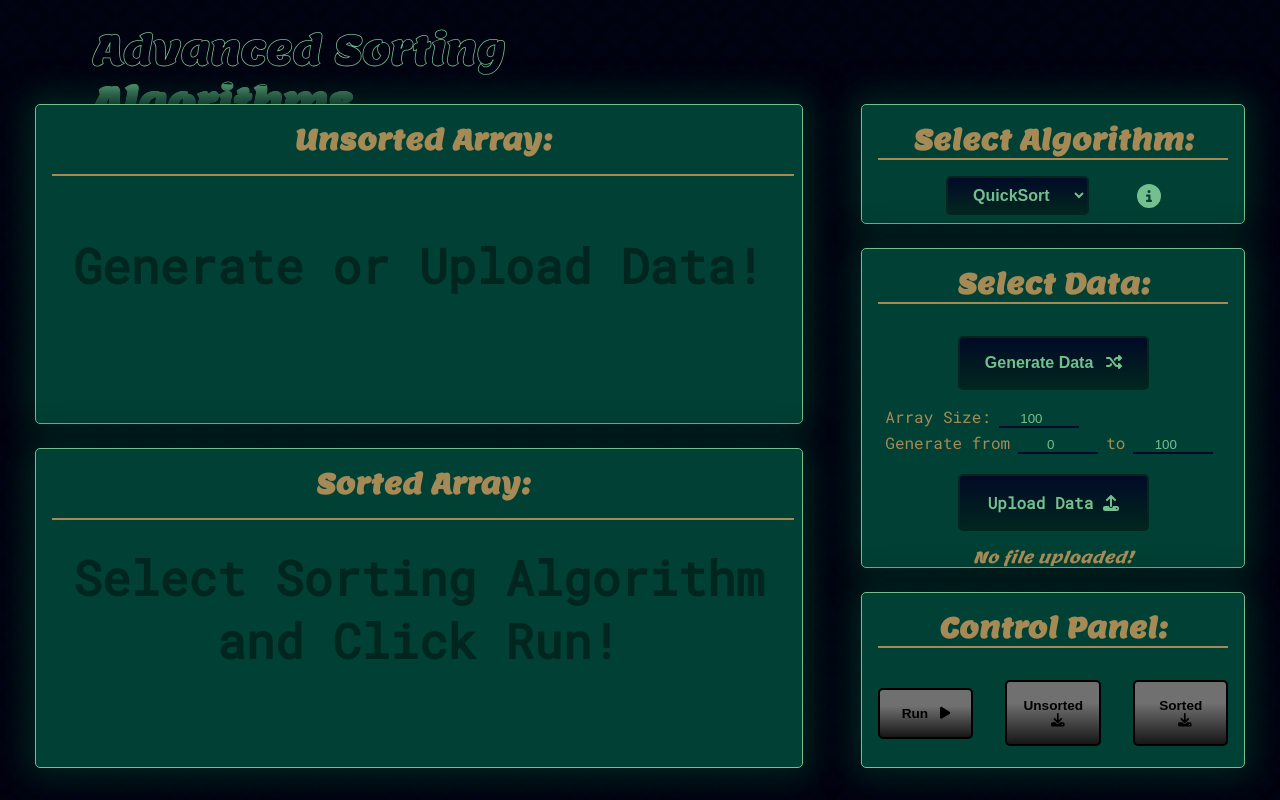
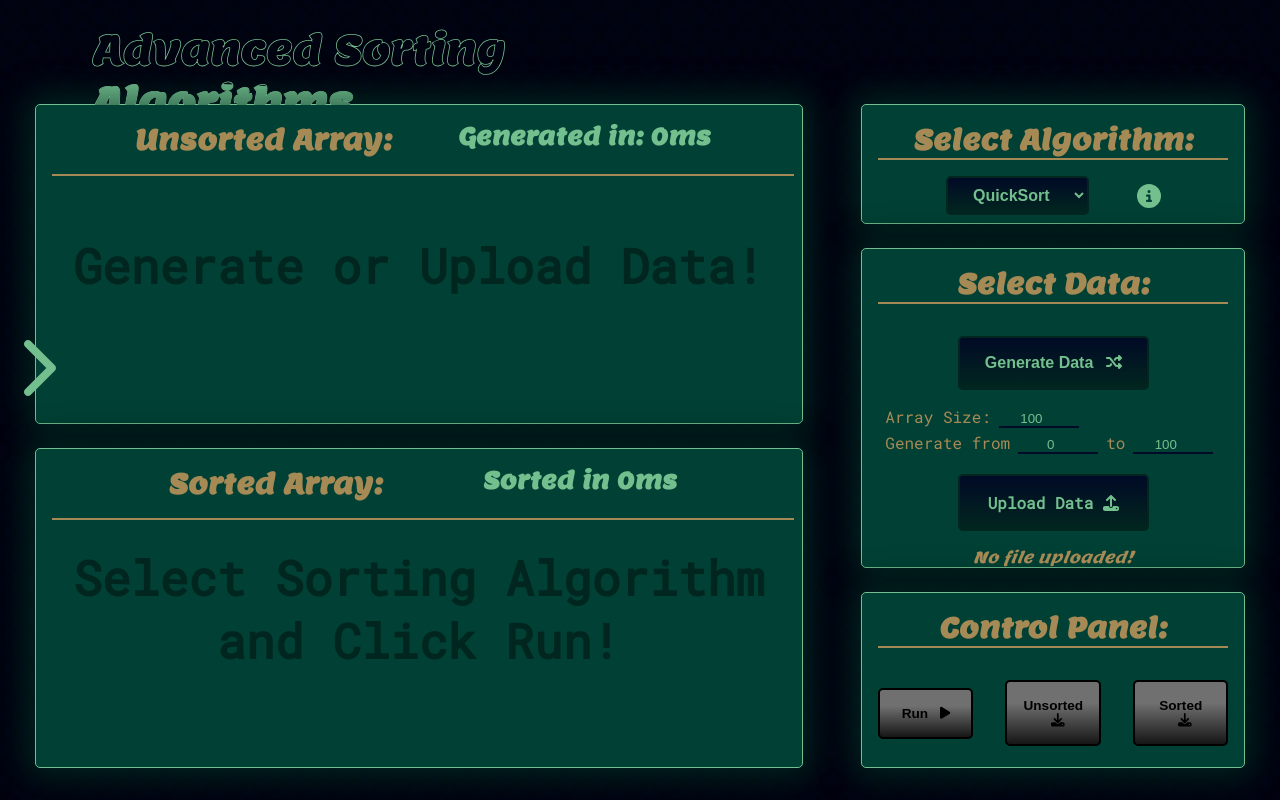
Before and after one commit to kondi171/ASA, a Vue app: page / in a window 1280 px wide. Built offline with nearby package versions, Linux system fonts and the light colour scheme.

Commit message:
add time measure & time pins

```diff
--- a/src/App.vue
+++ b/src/App.vue
@@ -5,10 +5,12 @@ import SelectData from './components/SelectData.vue';
 import ControlPanel from './components/ControlPanel.vue';
 import Sorted from './components/Sorted.vue';
 import Unsorted from './components/Unsorted.vue';
+import TimesPin from './components/TimesPin.vue';
 </script>
 
 <template>
   <Header />
+  <TimesPin />
   <main>
     <div class="sort-wrapper">
       <Unsorted />
--- a/src/assets/scss/main.scss
+++ b/src/assets/scss/main.scss
@@ -11,6 +11,7 @@ body {
   background-blend-mode: multiply;
   background-color: $bgColor;
   font-family: $textFont;
+  overflow: hidden;
 }
 
 ::selection {
--- a/src/assets/scss/placeholders.scss
+++ b/src/assets/scss/placeholders.scss
@@ -31,7 +31,8 @@
 %arrayTile {
   @include tile(60vw, 40vh);
   overflow-y: auto;
-  position: relative;
+  overflow-x: hidden;
+  // position: relative;
 
   h2 {
     @extend %title;
@@ -40,6 +41,14 @@
     margin-top: -.01vmin;
     padding: 2vmin;
     background-color: $supportColor;
+    display: flex;
+    justify-content: space-evenly;
+  }
+
+  .time {
+    color: $primaryColor;
+    font-weight: bold;
+    font-size: 3vmin;
   }
 
   .data {
--- a/src/components/ControlPanel.vue
+++ b/src/components/ControlPanel.vue
@@ -4,18 +4,74 @@ import { SortingAlgorithms } from '../ts/enums';
 import { useAppStore } from './../stores/app.ts';
 
 const appStore = useAppStore();
-const { selectedAlgorithm, unsortedArray, sortedArray, error } = appStore;
+const { selectedAlgorithm, unsortedArray, sortedArray, error, time, sortingTimes } = appStore;
 
 const handleRunSorting = () => {
   if (unsortedArray.value.length === 0) error.dataGenerated = true;
-  else if (selectedAlgorithm.value === SortingAlgorithms.QUICK_SORT) sortedArray.value = quickSort(unsortedArray.value);
-  else if (selectedAlgorithm.value === SortingAlgorithms.MERGE_SORT) sortedArray.value = mergeSort(unsortedArray.value);
-  else if (selectedAlgorithm.value === SortingAlgorithms.HEAP_SORT) sortedArray.value = heapSort(unsortedArray.value);
-  else if (selectedAlgorithm.value === SortingAlgorithms.RADIX_SORT) sortedArray.value = radixSort(unsortedArray.value);
-  else if (selectedAlgorithm.value === SortingAlgorithms.COUNTING_SORT) sortedArray.value = countingSort(unsortedArray.value);
-  else if (selectedAlgorithm.value === SortingAlgorithms.TIM_SORT) sortedArray.value = timSort(unsortedArray.value);
-  else if (selectedAlgorithm.value === SortingAlgorithms.BUCKET_SORT) sortedArray.value = bucketSort(unsortedArray.value);
-  else if (selectedAlgorithm.value === SortingAlgorithms.INTRO_SORT) sortedArray.value = introSort(unsortedArray.value);
+  else if (selectedAlgorithm.value === SortingAlgorithms.QUICK_SORT) {
+    const startTime = performance.now();
+    sortedArray.value = quickSort(unsortedArray.value);
+    const endTime = performance.now();
+    const executionTime = endTime - startTime;
+    time.sortedIn = Number(executionTime.toFixed(5));
+    sortingTimes.quickSort = Number(executionTime.toFixed(5));
+  }
+  else if (selectedAlgorithm.value === SortingAlgorithms.MERGE_SORT) {
+    const startTime = performance.now();
+    sortedArray.value = mergeSort(unsortedArray.value);
+    const endTime = performance.now();
+    const executionTime = endTime - startTime;
+    time.sortedIn = Number(executionTime.toFixed(5));
+    sortingTimes.mergeSort = Number(executionTime.toFixed(5));
+  }
+  else if (selectedAlgorithm.value === SortingAlgorithms.HEAP_SORT) {
+    const startTime = performance.now();
+    sortedArray.value = heapSort(unsortedArray.value);
+    const endTime = performance.now();
+    const executionTime = endTime - startTime;
+    time.sortedIn = Number(executionTime.toFixed(5));
+    sortingTimes.heapSort = Number(executionTime.toFixed(5));
+  }
+  else if (selectedAlgorithm.value === SortingAlgorithms.RADIX_SORT) {
+    const startTime = performance.now();
+    sortedArray.value = radixSort(unsortedArray.value);
+    const endTime = performance.now();
+    const executionTime = endTime - startTime;
+    time.sortedIn = Number(executionTime.toFixed(5));
+    sortingTimes.radixSort = Number(executionTime.toFixed(5));
+  }
+  else if (selectedAlgorithm.value === SortingAlgorithms.COUNTING_SORT) {
+    const startTime = performance.now();
+    sortedArray.value = countingSort(unsortedArray.value);
+    const endTime = performance.now();
+    const executionTime = endTime - startTime;
+    time.sortedIn = Number(executionTime.toFixed(5));
+    sortingTimes.countingSort = Number(executionTime.toFixed(5));
+  }
+  else if (selectedAlgorithm.value === SortingAlgorithms.TIM_SORT) {
+    const startTime = performance.now();
+    sortedArray.value = timSort(unsortedArray.value);
+    const endTime = performance.now();
+    const executionTime = endTime - startTime;
+    time.sortedIn = Number(executionTime.toFixed(5));
+    sortingTimes.timSort = Number(executionTime.toFixed(5));
+  }
+  else if (selectedAlgorithm.value === SortingAlgorithms.BUCKET_SORT) {
+    const startTime = performance.now();
+    sortedArray.value = bucketSort(unsortedArray.value);
+    const endTime = performance.now();
+    const executionTime = endTime - startTime;
+    time.sortedIn = Number(executionTime.toFixed(5));
+    sortingTimes.bucketSort = Number(executionTime.toFixed(5));
+  }
+  else if (selectedAlgorithm.value === SortingAlgorithms.INTRO_SORT) {
+    const startTime = performance.now();
+    sortedArray.value = introSort(unsortedArray.value);
+    const endTime = performance.now();
+    const executionTime = endTime - startTime;
+    time.sortedIn = Number(executionTime.toFixed(5));
+    sortingTimes.introSort = Number(executionTime.toFixed(5));
+  }
 }
 
 const quickSort = (arr: number[]): number[] => {
@@ -146,27 +202,19 @@ const radixSort = (arr: number[]): number[] => {
 
 const countingSort = (arr: number[]): number[] => {
   const n = arr.length;
-
-  // Znajdź maksymalną wartość w tablicy
   const max = Math.max(...arr);
-
-  // Utwórz tablicę pomocniczą 'count' o rozmiarze (max + 1) i zainicjuj ją zerami
   const count: number[] = Array(max + 1).fill(0);
 
-  // Zlicz wystąpienia każdego elementu w tablicy 'arr'
   for (let i = 0; i < n; i++) {
     count[arr[i]]++;
   }
 
-  // Zaktualizuj tablicę 'count' - każdy element przechowuje sumę wystąpień poprzednich elementów
   for (let i = 1; i <= max; i++) {
     count[i] += count[i - 1];
   }
 
-  // Utwórz tablicę wynikową 'output'
   const output: number[] = new Array(n);
 
-  // Przejdź przez tablicę 'arr' od końca, umieszczając elementy na właściwych pozycjach w 'output'
   for (let i = n - 1; i >= 0; i--) {
     output[count[arr[i]] - 1] = arr[i];
     count[arr[i]]--;
@@ -272,21 +320,18 @@ const bucketSort = (arr: number[]): number[] => {
 }
 
 const introSort = (arr: number[]): number[] => {
-  const originalArray = [...arr];
-  const maxDepth = Math.floor(2 * Math.log2(originalArray.length));
-
-  introsortHelper(originalArray, 0, originalArray.length - 1, maxDepth);
-
-  function introsortHelper(arr: number[], low: number, high: number, maxDepth: number): void {
+  function introSortHelper(arr: number[], low: number, high: number, maxDepth: number): void {
     if (low < high) {
-      if (maxDepth === 0) {
+      if (high - low <= 16) {
+        insertionSort(arr, low, high);
+      } else if (maxDepth === 0) {
         heapSort(arr, low, high);
       } else {
-        const partitionIndex = partition(arr, low, high);
-        introsortHelper(arr, low, partitionIndex, maxDepth - 1);
-        introsortHelper(arr, partitionIndex + 1, high, maxDepth - 1);
+        const pivotIndex = partition(arr, low, high);
+        introSortHelper(arr, low, pivotIndex, maxDepth - 1);
+        introSortHelper(arr, pivotIndex + 1, high, maxDepth - 1);
       }
-    } else insertionSort(arr, low, high);
+    }
   }
 
   function partition(arr: number[], low: number, high: number): number {
@@ -307,49 +352,8 @@ const introSort = (arr: number[]): number[] => {
         return j;
       }
 
-      swap(arr, i, j);
+      [arr[i], arr[j]] = [arr[j], arr[i]];
     }
-  }
-
-  function heapSort(arr: number[], low: number, high: number): void {
-    const heapifiedArray = heapify(arr.slice(low, high + 1), low);
-    for (let i = heapifiedArray.length - 1; i >= 0; i--) {
-      arr[low + i] = heapifiedArray[0];
-      heapify(arr.slice(low, low + i), low);
-    }
-  }
-
-  function heapify(arr: number[], low: number): number[] {
-    const n = arr.length;
-    for (let i = Math.floor(n / 2) - 1; i >= 0; i--) {
-      heapifyHelper(arr, i, n, low);
-    }
-    return arr;
-  }
-
-  function heapifyHelper(arr: number[], i: number, heapSize: number, low: number): void {
-    const left = 2 * i + 1 + low;
-    const right = 2 * i + 2 + low;
-    let largest = i + low;
-
-    if (left < heapSize && arr[left] > arr[largest]) {
-      largest = left;
-    }
-
-    if (right < heapSize && arr[right] > arr[largest]) {
-      largest = right;
-    }
-
-    if (largest !== i + low) {
-      swap(arr, i + low, largest);
-      heapifyHelper(arr, largest - low, heapSize, low);
-    }
-  }
-
-  function swap(arr: number[], i: number, j: number): void {
-    const temp = arr[i];
-    arr[i] = arr[j];
-    arr[j] = temp;
   }
 
   function insertionSort(arr: number[], low: number, high: number): void {
@@ -365,9 +369,39 @@ const introSort = (arr: number[]): number[] => {
       arr[j + 1] = key;
     }
   }
+  function heapSort(arr: number[], low: number, high: number): void {
+    for (let i = Math.floor((high - low) / 2); i >= 0; i--) {
+      heapify(arr, i, high);
+    }
 
-  return arr;
-};
+    for (let i = high; i > low; i--) {
+      [arr[low], arr[i]] = [arr[i], arr[low]];
+      heapify(arr, low, i - 1);
+    }
+  }
+  function heapify(arr: number[], index: number, size: number): void {
+    let largest = index;
+    const left = 2 * index + 1;
+    const right = 2 * index + 2;
+
+    if (left <= size && arr[left] > arr[largest]) {
+      largest = left;
+    }
+
+    if (right <= size && arr[right] > arr[largest]) {
+      largest = right;
+    }
+
+    if (largest !== index) {
+      [arr[index], arr[largest]] = [arr[largest], arr[index]];
+      heapify(arr, largest, size);
+    }
+  }
+  const clonedArray = [...arr];
+  const maxDepth = Math.floor(2 * Math.log(clonedArray.length) / Math.log(2));
+  introSortHelper(clonedArray, 0, clonedArray.length - 1, maxDepth);
+  return clonedArray;
+}
 
 const handleDownloadUnsorted = () => {
   if (unsortedArray.value.length === 0) {
@@ -420,16 +454,16 @@ const handleDownloadSorted = () => {
   <section class="control-panel">
     <h2>Control Panel:</h2>
     <div class="btn-wrapper">
-      <button :class="{ disabled: !unsortedArray.value.length > 0 }" @click="handleRunSorting" title="Run Sorting">
+      <button :class="{ disabled: unsortedArray.value.length <= 0 }" @click="handleRunSorting" title="Run Sorting">
         Run
         <font-awesome-icon class="data-icon" icon="play" />
       </button>
-      <button :class="{ disabled: !unsortedArray.value.length > 0 }" @click="handleDownloadUnsorted"
+      <button :class="{ disabled: unsortedArray.value.length <= 0 }" @click="handleDownloadUnsorted"
         title="Download Unsorted Array">
         Unsorted
         <font-awesome-icon class="data-icon" icon="download" />
       </button>
-      <button :class="{ disabled: !sortedArray.value.length > 0 }" @click="handleDownloadSorted"
+      <button :class="{ disabled: sortedArray.value.length <= 0 }" @click="handleDownloadSorted"
         title="Download Sorted Array">
         Sorted
         <font-awesome-icon class="data-icon" icon="download" />
--- a/src/components/SelectData.vue
+++ b/src/components/SelectData.vue
@@ -34,7 +34,7 @@ import { useAppStore } from './../stores/app.ts'
 import { ref, watch } from 'vue';
 
 const appStore = useAppStore()
-const { unsortedArray, error } = appStore
+const { unsortedArray, sortedArray, error, time, sortingTimes } = appStore
 
 const arraySize = ref(100);
 const startRange = ref(0);
@@ -96,10 +96,26 @@ const updateEndRange = (event: Event) => {
 }
 
 const handleGenerateData = () => {
-  const randomNumbers = generateRandomNumbers(arraySize.value)
+  const startTime = performance.now();
+  const randomNumbers = generateRandomNumbers(arraySize.value);
+  const endTime = performance.now();
+  const executionTime = endTime - startTime;
+
+  time.generatedIn = Number(executionTime.toFixed(5));
   unsortedArray.value = randomNumbers;
   error.dataGenerated = true;
+  sortingTimes.quickSort = 0;
+  sortingTimes.mergeSort = 0;
+  sortingTimes.heapSort = 0;
+  sortingTimes.radixSort = 0;
+  sortingTimes.countingSort = 0;
+  sortingTimes.timSort = 0;
+  sortingTimes.bucketSort = 0;
+  sortingTimes.introSort = 0;
+  sortedArray.value = [];
 }
+
+
 
 watch(error, () => {
   if (!error.fileReaded) {
--- a/src/components/Sorted.vue
+++ b/src/components/Sorted.vue
@@ -4,7 +4,7 @@ import { useAppStore } from '../stores/app';
 
 
 const appStore = useAppStore();
-const { sortedArray, error } = appStore;
+const { sortedArray, error, time } = appStore;
 watch(error, () => {
   if (error.dataSorted) {
     setTimeout(() => {
@@ -16,15 +16,18 @@ watch(error, () => {
 
 <template>
   <section class="sorting">
-    <h2>Sorted Array:</h2>
+    <h2>Sorted Array:<div class="time">Sorted in {{ time.sortedIn }}ms</div>
+    </h2>
     <div class="data">
       <div v-if="sortedArray.value.length === 0" class="info" :class="{ error: error.dataSorted }">
         Select Sorting Algorithm and Click Run!
       </div>
       <div v-else>
         {{ sortedArray.value.map((number: number) => number) }}
+
       </div>
     </div>
+
   </section>
 </template>
 
--- /dev/null
+++ b/src/components/TimesPin.vue
@@ -0,0 +1,117 @@
+<script setup lang="ts">
+import { ref } from 'vue';
+import { useAppStore } from '../stores/app';
+
+const appStore = useAppStore();
+const { sortingTimes } = appStore;
+
+const timesPinVisible = ref(false);
+
+const toggleTimesPin = () => {
+    timesPinVisible.value = !timesPinVisible.value;
+};
+</script>
+
+<template>
+    <div>
+        <font-awesome-icon class="data-icon" :class="{ 'move-icon': timesPinVisible }" icon="chevron-right"
+            @click="toggleTimesPin" />
+        <section class="times-pin" :class="{ 'times-pin-visible': timesPinVisible }">
+            <h2>Times pin</h2>
+            <h3>QuickSort -
+                <span v-if="sortingTimes.quickSort !== 0">{{ sortingTimes.quickSort }}ms</span>
+                <span v-else class="none">None</span>
+            </h3>
+            <h3>MergeSort -
+                <span v-if="sortingTimes.mergeSort !== 0">{{ sortingTimes.mergeSort }}ms</span>
+                <span v-else class="none">None</span>
+            </h3>
+            <h3>HeapSort -
+                <span v-if="sortingTimes.heapSort !== 0">{{ sortingTimes.heapSort }}ms</span>
+                <span v-else class="none">None</span>
+            </h3>
+            <h3>RadixkSort -
+                <span v-if="sortingTimes.radixSort !== 0">{{ sortingTimes.radixSort }}ms</span>
+                <span v-else class="none">None</span>
+            </h3>
+            <h3>CountingSort -
+                <span v-if="sortingTimes.countingSort !== 0">{{ sortingTimes.countingSort }}ms</span>
+                <span v-else class="none">None</span>
+            </h3>
+            <h3>TimSort -
+                <span v-if="sortingTimes.timSort !== 0">{{ sortingTimes.timSort }}ms</span>
+                <span v-else class="none">None</span>
+            </h3>
+            <h3>BucketSort -
+                <span v-if="sortingTimes.bucketSort !== 0">{{ sortingTimes.bucketSort }}ms</span>
+                <span v-else class="none">None</span>
+            </h3>
+            <h3>IntroSort -
+                <span v-if="sortingTimes.introSort !== 0">{{ sortingTimes.introSort }}ms</span>
+                <span v-else class="none">None</span>
+            </h3>
+        </section>
+    </div>
+</template>
+
+<style scoped lang="scss">
+@import './../assets/scss/variables.scss';
+
+.times-pin {
+    position: fixed;
+    top: 25vh;
+    width: 15vw;
+    height: 50vh;
+    background-color: $hoverColor;
+    z-index: 10;
+    padding: 2vmin;
+    border-top-right-radius: 2vmin;
+    border-bottom-right-radius: 2vmin;
+    border: .5vmin solid $primaryColor;
+    border-left: none;
+    transform: translateX(-15vw);
+    transform: translateX(-15vw);
+    transition: transform 0.3s ease;
+
+    h2 {
+        color: $supportColor;
+        font-family: $headerFont;
+        text-align: center;
+        border-bottom: .3vmin solid $supportColor;
+        margin-bottom: 2vmin;
+    }
+
+    h3 {
+        color: $secondaryColor;
+        margin: 1.5vmin 0;
+    }
+
+    .none {
+        color: red;
+    }
+}
+
+.data-icon {
+    position: fixed;
+    left: 0;
+    top: 40vh;
+    font-size: 8vmin;
+    color: $primaryColor;
+    padding: 2vmin;
+    transition: all 0.3s ease;
+
+    &:hover {
+        cursor: pointer;
+        color: $hoverColor;
+    }
+}
+
+.move-icon {
+    transform: translateX(15vw) rotate(180deg);
+
+}
+
+.times-pin-visible {
+    transform: translateX(0);
+}
+</style>
--- a/src/components/Unsorted.vue
+++ b/src/components/Unsorted.vue
@@ -4,7 +4,7 @@ import { useAppStore } from '../stores/app';
 
 
 const appStore = useAppStore();
-const { unsortedArray, error } = appStore;
+const { unsortedArray, error, time } = appStore;
 watch(error, () => {
   if (error.dataGenerated) {
     setTimeout(() => {
@@ -16,7 +16,8 @@ watch(error, () => {
 
 <template>
   <section class="sorting">
-    <h2>Unsorted Array:</h2>
+    <h2>Unsorted Array:<div class="time">Generated in: {{ time.generatedIn }}ms</div>
+    </h2>
     <div class="data">
       <div v-if="unsortedArray.value.length === 0" class="info" :class="{ error: error.dataGenerated }">
         Generate or Upload Data!
--- a/src/main.ts
+++ b/src/main.ts
@@ -4,9 +4,9 @@ import App from './App.vue'
 import { createPinia } from 'pinia';
 import { library } from '@fortawesome/fontawesome-svg-core'
 import { FontAwesomeIcon } from '@fortawesome/vue-fontawesome'
-import { faPlay, faShuffle, faUpload, faCircleInfo, faDownload } from '@fortawesome/free-solid-svg-icons'
+import { faPlay, faShuffle, faUpload, faCircleInfo, faDownload, faChevronRight } from '@fortawesome/free-solid-svg-icons'
 
 const app = createApp(App);
 app.use(createPinia());
-library.add(faPlay, faUpload, faShuffle, faCircleInfo, faDownload);
+library.add(faPlay, faUpload, faShuffle, faCircleInfo, faDownload, faChevronRight);
 app.component('font-awesome-icon', FontAwesomeIcon).mount('#app')
--- a/src/stores/app.ts
+++ b/src/stores/app.ts
@@ -2,6 +2,7 @@ import { reactive } from 'vue';
 import { defineStore } from 'pinia';
 import { SortingAlgorithms } from '../ts/enums';
 import { Array } from '../ts/types';
+import { SortingTimes } from '../ts/interfaces';
 export const useAppStore = defineStore('app', () => {
   const unsortedArray = reactive<Array>({
     value: []
@@ -17,10 +18,26 @@ export const useAppStore = defineStore('app', () => {
     dataSorted: false,
     fileReaded: true,
   });
+  const time = reactive({
+    generatedIn: 0,
+    sortedIn: 0
+  });
+  const sortingTimes = reactive<SortingTimes>({
+    quickSort: 0,
+    mergeSort: 0,
+    heapSort: 0,
+    radixSort: 0,
+    countingSort: 0,
+    timSort: 0,
+    bucketSort: 0,
+    introSort: 0
+  });
   return {
     unsortedArray,
     sortedArray,
     selectedAlgorithm,
     error,
+    time,
+    sortingTimes,
   }
 });
--- /dev/null
+++ b/src/ts/interfaces.ts
@@ -0,0 +1,10 @@
+export interface SortingTimes {
+    quickSort: number,
+    mergeSort: number,
+    heapSort: number,
+    radixSort: number,
+    countingSort: number,
+    timSort: number,
+    bucketSort: number,
+    introSort: number
+}
```
Also changed, not shown: 1 other file (tests, documents, lock files or other folders).
